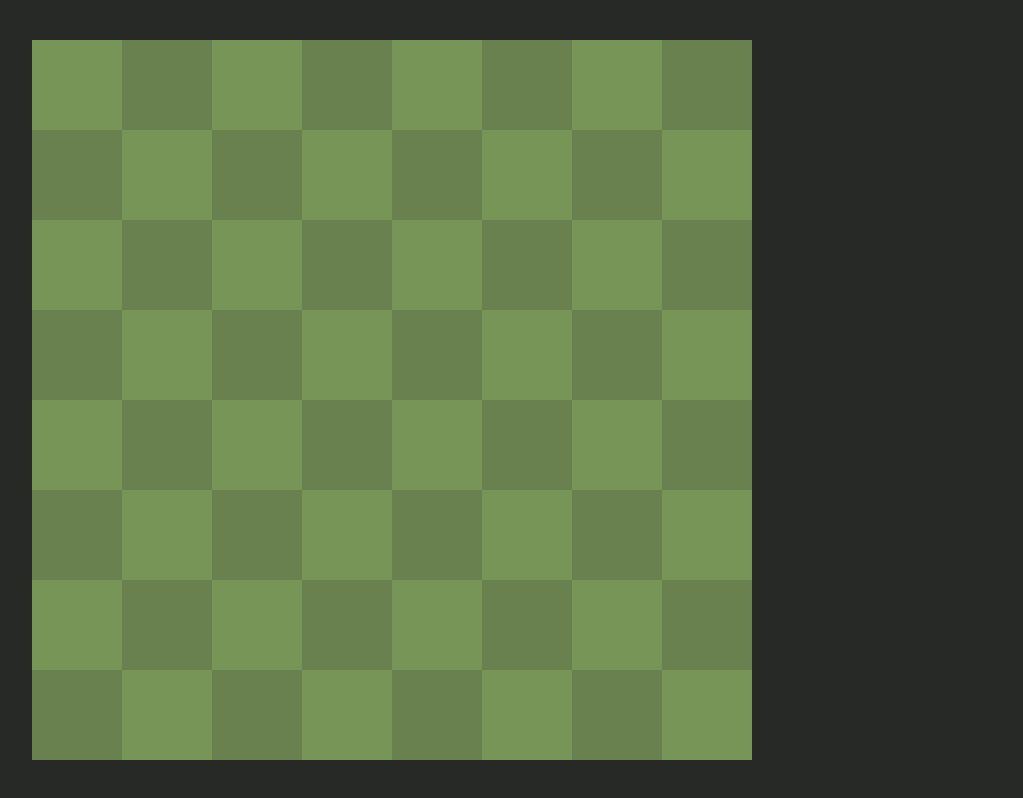
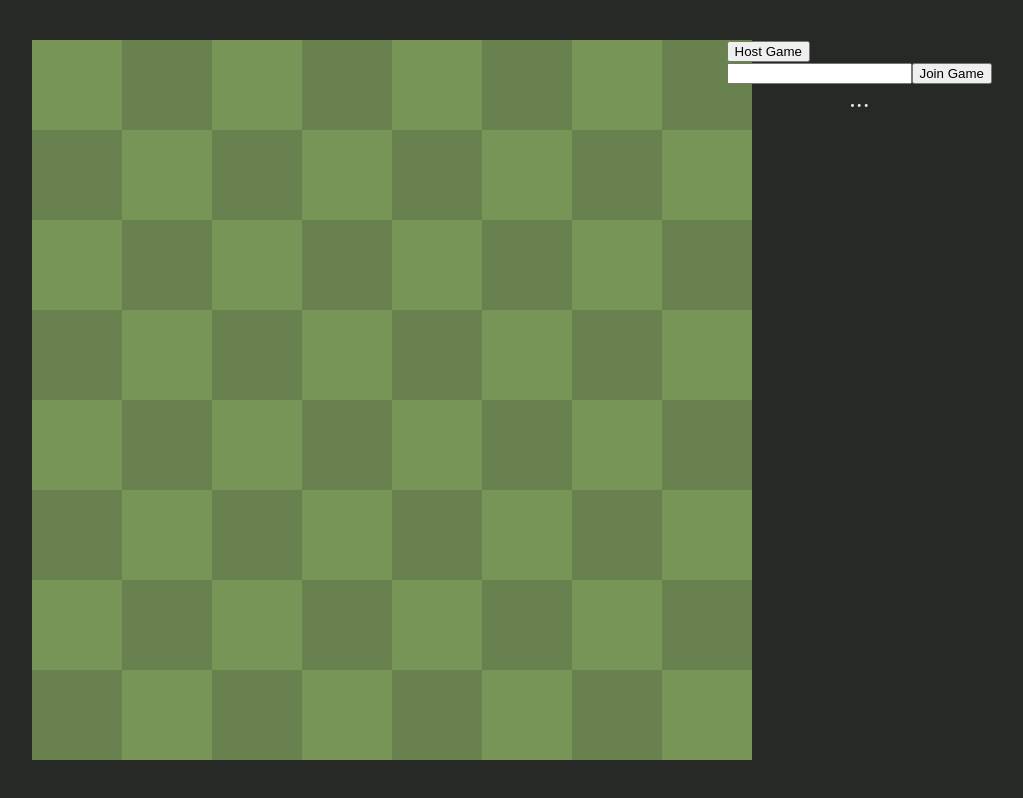
Before and after one commit to jonatso/othello, a React (Create React App) app in the folder webapp/: page / in a window 1280 px wide. Shown: the whole page, without its empty margins (248-1271 px from the left). Built offline with nearby package versions, Linux system fonts and the light colour scheme.

Commit message:
add connection component

```diff
--- a/webapp/src/App.js
+++ b/webapp/src/App.js
@@ -1,4 +1,5 @@
 import Board from "./components/Board";
+import Connect from "./components/Connect";
 import React from "react";
 import _ from "lodash";
 
@@ -35,12 +36,17 @@ function App() {
     ["", "", "", "", "", "", "", ""],
     ["", "", "", "", "", "", "", ""],
   ]);
+  const [connectText, setConnectText] = React.useState("...");
 
   function placePiece(x, y) {
     console.log(
       `${isWhitesTurn ? "white" : "black"} is trying to place a piece`
     );
   }
+
+  function clickJoin(roomName) {}
+
+  function clickHost() {}
 
   return (
     <div className="app">
@@ -49,6 +55,11 @@ function App() {
         posibleMovesBoard={posibleMovesBoard}
         handleClick={placePiece}
       />
+      <Connect
+        clickJoin={clickJoin}
+        clickHost={clickHost}
+        connectText={connectText}
+      />
     </div>
   );
 }
--- /dev/null
+++ b/webapp/src/components/Connect.js
@@ -0,0 +1,11 @@
+export default function Connect(props) {
+  return (
+    <div className="connect">
+      <button>Host Game</button>
+      <br></br>
+      <input type="text" />
+      <button>Join Game</button>
+      <p>{props.connectText}</p>
+    </div>
+  );
+}
--- a/webapp/src/index.css
+++ b/webapp/src/index.css
@@ -1,7 +1,7 @@
 body {
   margin: 0;
-  font-family: -apple-system, BlinkMacSystemFont, 'Segoe UI', 'Roboto', 'Oxygen',
-    'Ubuntu', 'Cantarell', 'Fira Sans', 'Droid Sans', 'Helvetica Neue',
+  font-family: -apple-system, BlinkMacSystemFont, "Segoe UI", "Roboto", "Oxygen",
+    "Ubuntu", "Cantarell", "Fira Sans", "Droid Sans", "Helvetica Neue",
     sans-serif;
 }
 
@@ -55,3 +55,17 @@ body {
 .piece--t {
   opacity: 0.25;
 }
+
+.connect {
+  position: fixed;
+  right: 0;
+  top: 0;
+  margin: 40px;
+}
+
+p {
+  margin: 0;
+  font-size: 1.5rem;
+  color: #ebecd0;
+  text-align: center;
+}
```
